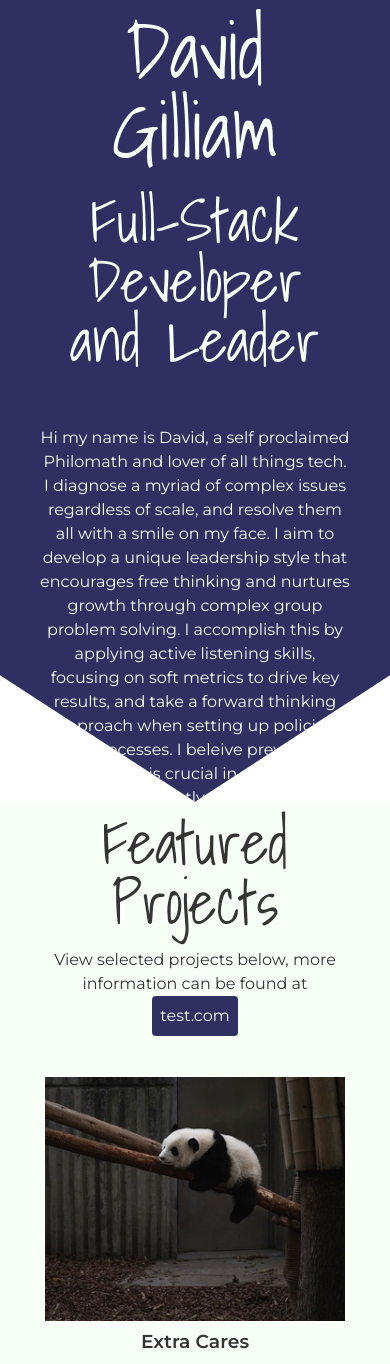
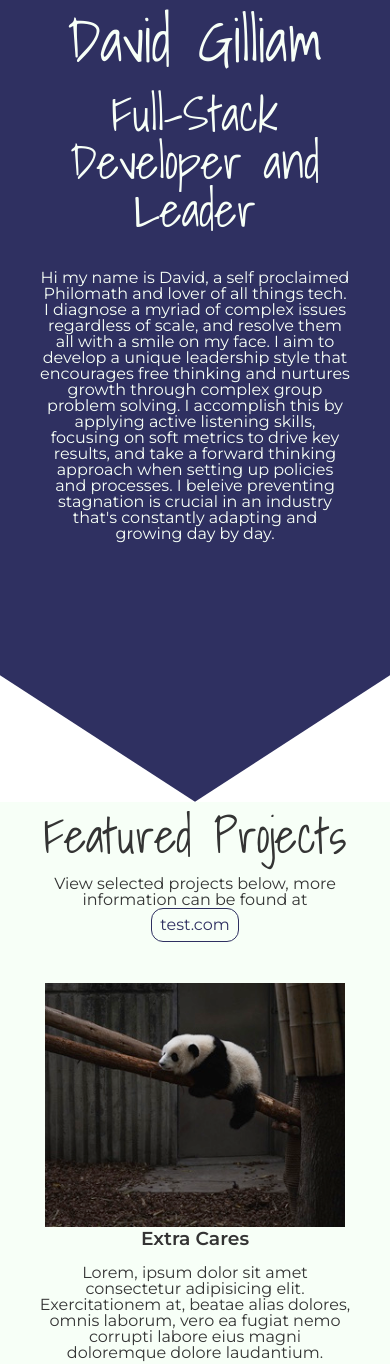
Before and after one commit to dgilliam248/portfolio-website, a plain HTML site: page index.html in a window 390 px wide. Shown: the top 1364 px of the page. Drawn offline with Linux system fonts and the light colour scheme; a web font is replaced by a local one.

Commit message:
Test branch (#10)
* Modified styles.css (#8)

* Test branch (#5)

* Delete LinkedIn_Profile.pdf

* Update David_Gilliam_Resume.pdf

Updated Resume, added skills, added employment history

* modified: added code and media query(s)

* modified: condensed and commented out social media links in footer

* Test branch (#6)

* Delete LinkedIn_Profile.pdf

* Update David_Gilliam_Resume.pdf

Updated Resume, added skills, added employment history

* modified: added code and media query(s)

* modified: condensed and commented out social media links in footer

* modified:   .vscode/launch.json
	modified:   index.html
	new file:   portfolio-website.code-workspace

* Test branch (#7)

* Delete LinkedIn_Profile.pdf

* Update David_Gilliam_Resume.pdf

Updated Resume, added skills, added employment history

* modified: added code and media query(s)

* modified: condensed and commented out social media links in footer

* modified:   .vscode/launch.json
	modified:   index.html
	new file:   portfolio-website.code-workspace

* modified: new  non-rectangular header section

* modified:   css/styles.css
	modified:   index.html

* Update styles.css

added more logic to the media query

```diff
--- a/css/styles.css
+++ b/css/styles.css
@@ -77,7 +77,11 @@ h3 {
 .container {
     height: 95vh;
     background:#2F3061;
+    top: 0;
+    left: 0;
     clip-path: polygon(0 0, 100% 0, 100% 80vh, 50% 100%, 0 80vh);
+    /* border-radius: 0 0 50% 50%/0 0 100%; */
+    overflow: hidden;
 }
 header {
     background: #2F3061;
@@ -98,15 +102,36 @@ header {
     color:#2F3061
 }
 .projects .btn {
-    color:#F7FFF7;
-    background: #2F3061;
+    color:#2F3061;
+    /* background: #2F3061; */
     text-decoration: none;
     padding: 8px;
-    border-radius: 4px;
+    border: 1px solid #2F3061;
+    border-radius: 12px;
     display: inline-block;
+    transition: ease-out 0.3s;
 }
-.projects .btn:hover {
+.btn:hover {
+    color:#F7FFF7;
+    cursor: pointer;
     background: #2f3061cc;
+}
+ .btn:before {
+    transition: 0.5s all ease;
+    position: absolute;
+    top: 0;
+    right: 50%;
+    left: 50%;
+    opacity: 0;
+    content: "";
+    background-color: #2F3061;
+}
+.btn:hover:before {
+    transition: 0.5s all ease;
+    left: 0;
+    right: 0;
+    opacity: 1;
+    z-index: -1;
 }
 .project-item {
     overflow: hidden;
@@ -212,7 +237,7 @@ footer {
          justify-content: center;
         }
   }
-  @media screen and (max-width:749px) {
+  @media screen and (max-width:749px) and (max-height: 1279px) {
     header, footer {
         text-align: center;
     }
@@ -227,30 +252,43 @@ footer {
         padding: 5px;
     }
   }
-  @media screen and (max-width: 550px) {
+  @media screen and (max-width: 550px) and (max-height: 900px) {
     header, footer {
         text-align: center;
     }
     .content-wrap {
-        padding-bottom: 40px;
-        /* line-height: 1; */
+        padding-bottom: 20px;
+        line-height: 1;
         }
+    h1 {
+        font-size: 72px;
+        line-height: 1;
+        padding-bottom: 20px;
+    }
+    h2 {
+        font-size: 60px;
+        text-align: center;
+    }
+    .header-wrap {
+        font-size: large;
+    }
   }
-  @media screen and (max-width: 520px) {
+  @media screen and (max-width: 450px) and (max-height: 920px) {
     .content-wrap {
         padding: 10px;
         text-align: center;
         }
     h1 {
-            font-size: 80px;
+            font-size: 60px;
             line-height: 1;
             padding-bottom: 20px;
         }
     h2 {
-            font-size: 60px;
+            font-size: 48px;
             line-height: 1;
         }
-        .header-wrap {
-            padding-top: 40px;
+    .header-wrap {
+            padding-top: 20px;
+            font-size: medium;
         }
   }
```
